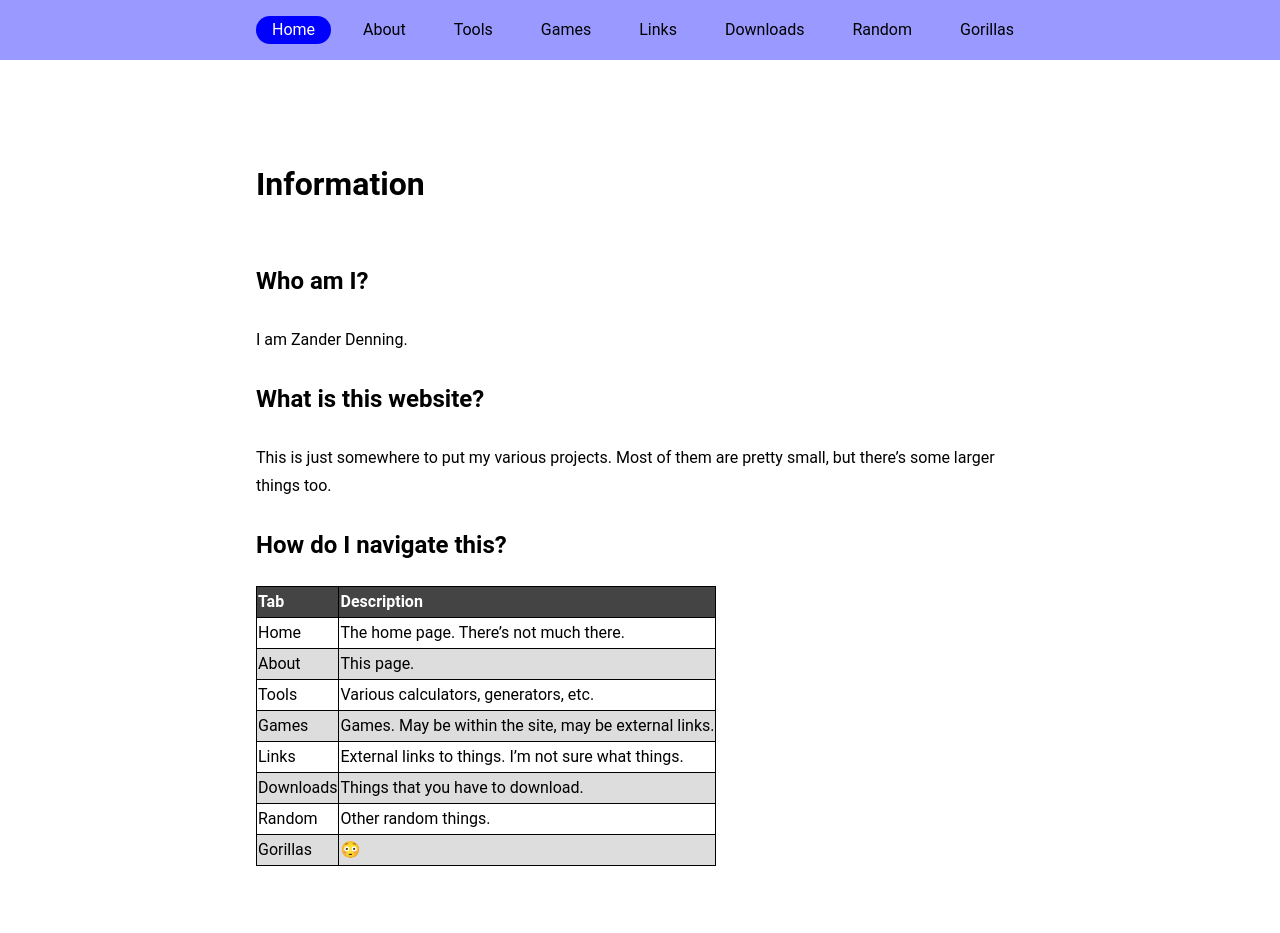
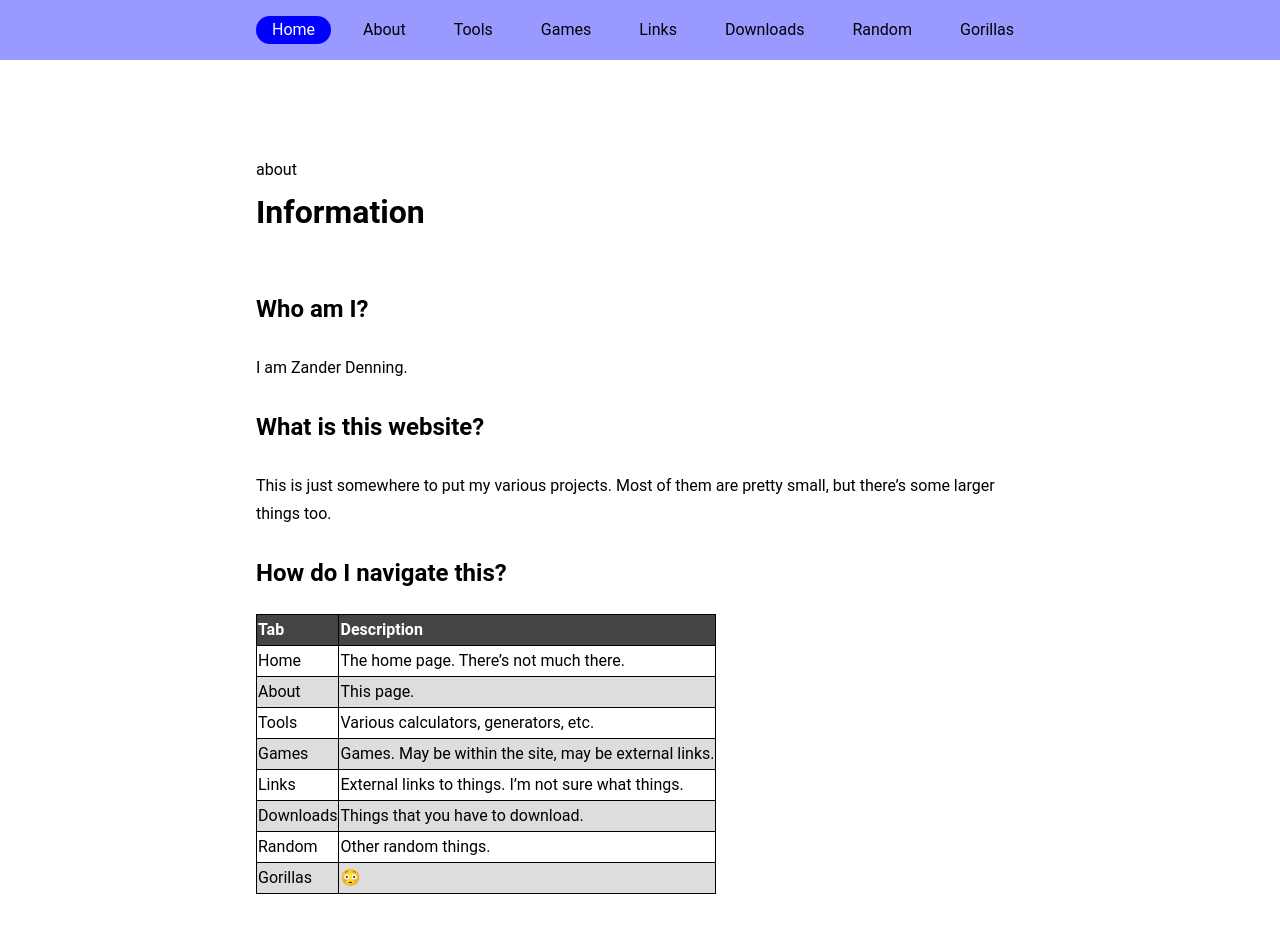
Before and after one commit to eisoptrophobia/eisoptrophobia.github.io, a Jekyll site: the page built from about/index.md, in a window 1280 px wide and 990 px high. Shown: the top 933 px of the window. Built offline with Jekyll 4.4.1, drawn with Linux system fonts in a browser that asks for light colours.

Commit message:
Update default.html

```diff
--- a/_layouts/default.html
+++ b/_layouts/default.html
@@ -25,7 +25,7 @@
     </header>
     <main class="main">
      <div class="grid">
-      {{ dir[0] }}
+      {{ dir[1] }}
       {{ content }}
      </div>
     </main>
```
